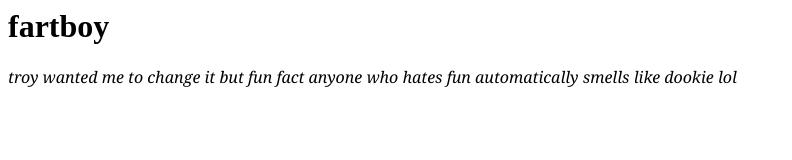
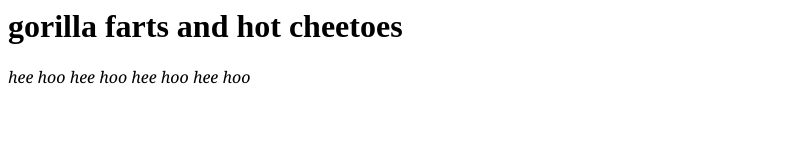
Before and after one commit to ohmism/fartboy, a plain HTML site: page index.html in a window 1280 px wide. Shown: the whole page, without its empty margins (0-792 px from the left). Drawn offline with Linux system fonts and the light colour scheme.

Commit message:
Update index.html

```diff
--- a/index.html
+++ b/index.html
@@ -1,8 +1,8 @@
 <html>
   <body>
-  <h1> fartboy </h1>
+  <h1> gorilla farts and hot cheetoes </h1>
       <p style = "font-family:georgia,garamond,serif;font-size:16px;font-style:italic;">
-       troy wanted me to change it but fun fact anyone who hates fun automatically smells like dookie lol
+       hee hoo hee hoo hee hoo hee hoo
       </p>
   </body>
 </html>
```
